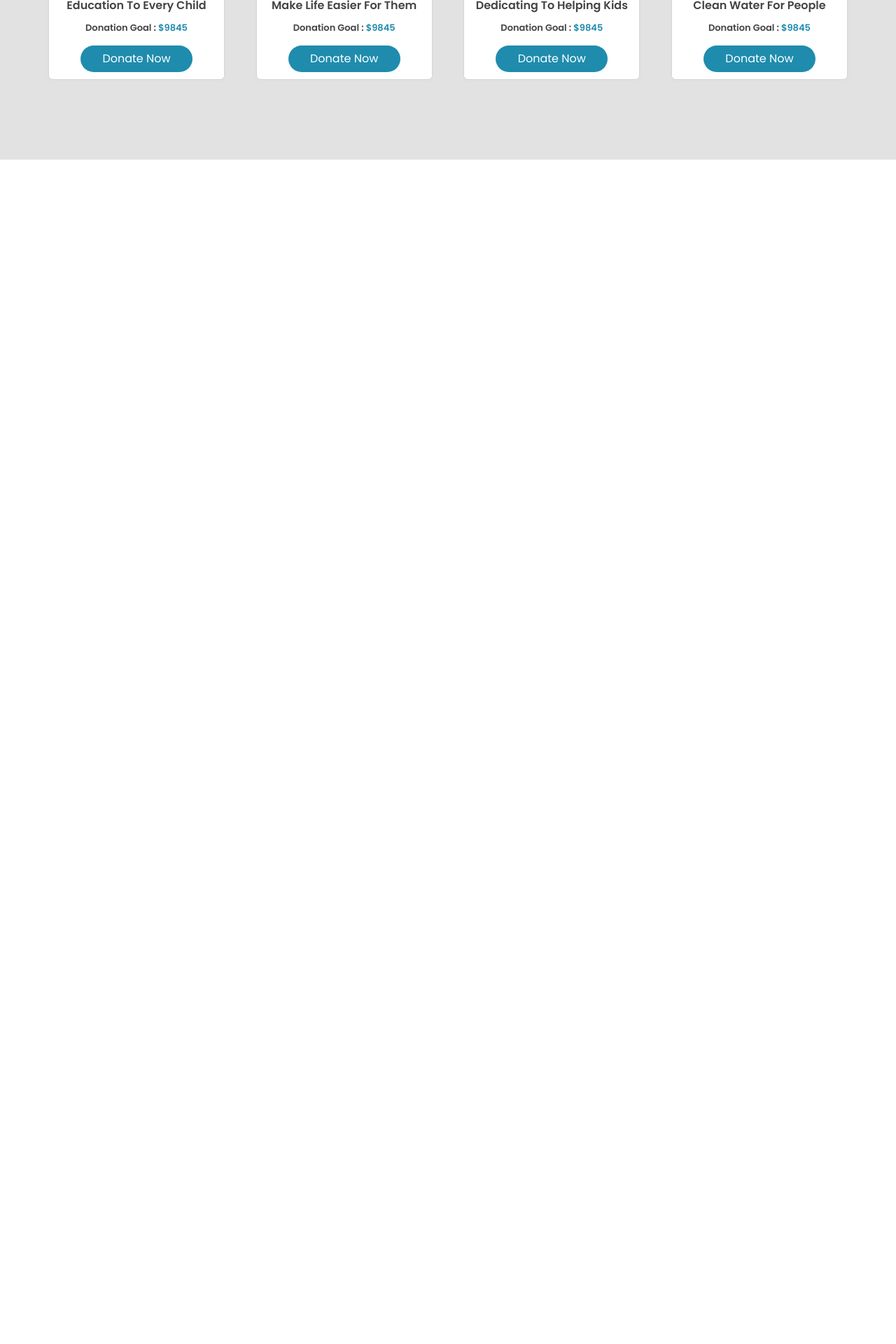
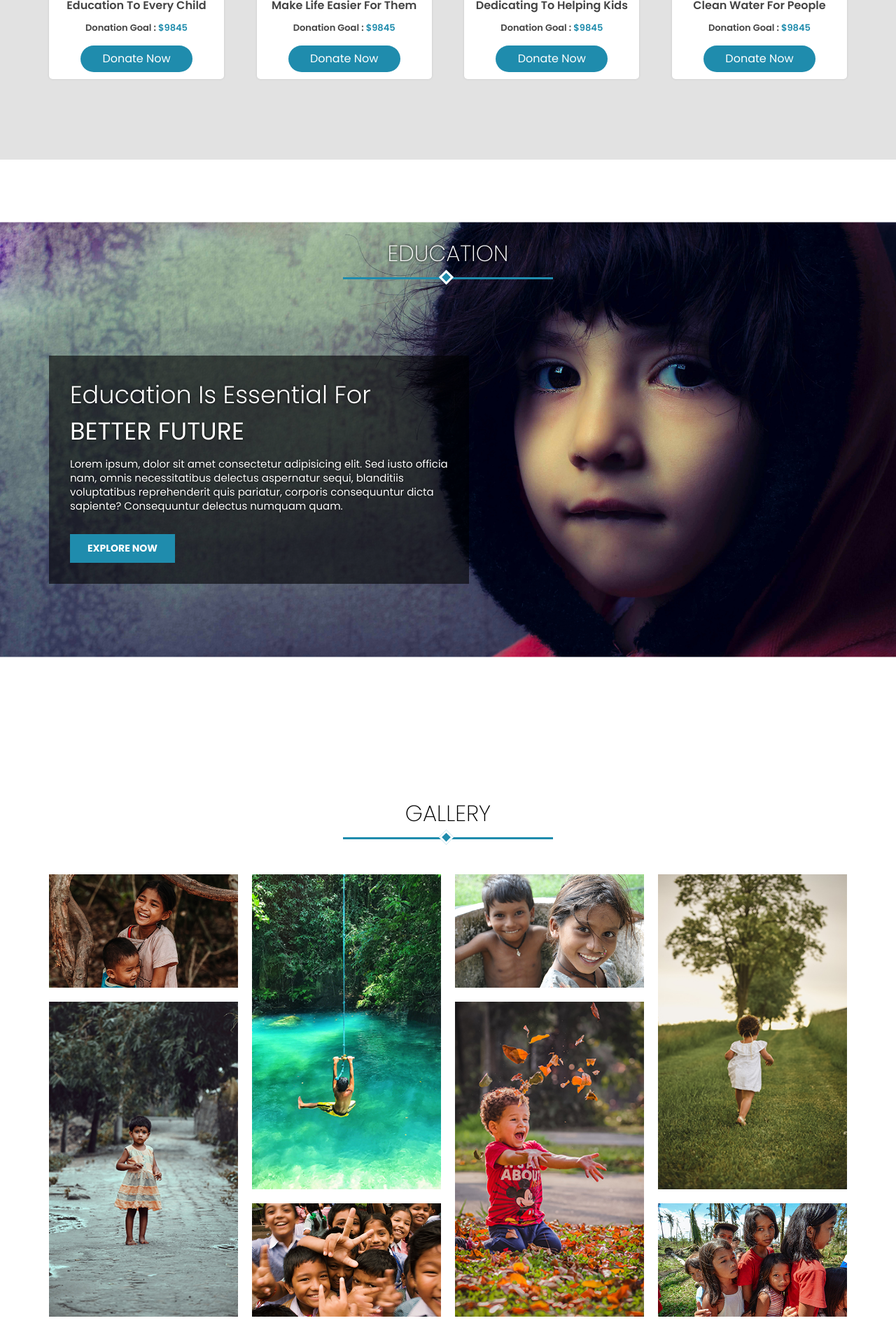
Before and after one commit to TroyMoses/charityApp, a Next.js app: page / in a window 1280 px wide. Shown: the part 2008-3928 px from the top of the page at 70% size. Before the commit the page ends 2236 px from the top, so only its background shows below. Built offline with nearby package versions, Linux system fonts and the light colour scheme.

Commit message:
Gallery prototype page done

```diff
--- a/app/css/style.css
+++ b/app/css/style.css
@@ -322,3 +322,101 @@ header nav ul li .link:hover {
 
 
 /* Program section end */
+
+/* Education section start */
+
+.education {
+    height: 100vh;
+    overflow: hidden;
+    position: relative;
+}
+
+.education .educationImage {
+    position: absolute;
+    top: 50%;
+    left: 50%;
+    width: 100%;
+    transform: translate(-50%, -50%);
+}
+
+.education .sectionTitle {
+    color: #fff;
+    text-shadow: 0 0 4px #000;
+}
+
+.education .educationContainer {
+    position: absolute;
+    background-color: #00000096;
+    width: 600px;
+    top: 35vh;
+    color: #fff;
+    text-shadow: 0 0 3px #000;
+    padding: 30px;
+}
+
+.education .educationContainer h3 {
+    font-size: 35px;
+    font-weight: 300;
+}
+
+
+.education .educationContainer p {
+    font-size: 15px;
+    line-height: 20px;
+    margin: 10px 0 30px;
+}
+
+.education .educationContainer button {
+    background-color: #1f8cad;
+    border: 0;
+    color: #fff;
+    padding: 10px 25px;
+    font-weight: bold;
+    font-size: 14px;
+    outline: none;
+}
+
+/* Education section end */
+
+/* Gallery section starts here */
+
+.gallery .galleryContainer {
+    column-count: 4;
+    column-gap: 20px;
+}
+
+.gallery .galleryContainer .item {
+    position: relative;
+    margin-bottom: 20px;
+    overflow: hidden;
+}
+
+.gallery .galleryContainer Image {
+    width: 100%;
+    display: block;
+    transition: 0.4s;
+}
+
+.gallery .galleryContainer .title {
+    position: absolute;
+    background-color: #efefef;
+    padding: 5px;
+    margin: 5px;
+    border-radius: 5px;
+    font-size: 13px;
+    font-weight: bold;
+    opacity: 0;
+    z-index: 1;
+    transition: 0.4s;
+}
+
+.gallery .galleryContainer .item:hover .title {
+    opacity: 1;
+}
+
+.gallery .galleryContainer .item:hover Image {
+    transform: scale(1.2);
+}
+
+
+/* Gallery section ends here */
--- a/app/page.jsx
+++ b/app/page.jsx
@@ -6,6 +6,17 @@ import axios from 'axios';
 import Image from 'next/image';
 import { useRouter } from 'next/navigation';
 import logoImage from './public/images/logo1.png'
+import bannerImage from './public/images/banner.jpg'
+import videoSrc from './public/video/childrens.mp4'
+import educationImage from './public/images/gallery/8.jpg'
+import galleryImage1 from './public/images/gallery/1.jpg'
+import galleryImage2 from './public/images/gallery/2.jpg'
+import galleryImage3 from './public/images/gallery/3.jpg'
+import galleryImage4 from './public/images/gallery/4.jpg'
+import galleryImage5 from './public/images/gallery/5.jpg'
+import galleryImage6 from './public/images/gallery/6.jpg'
+import galleryImage7 from './public/images/gallery/7.jpg'
+import galleryImage8 from './public/images/gallery/8.jpg'
 
 export default function HomePage() {
 
@@ -124,12 +135,12 @@ export default function HomePage() {
                                     </Link>
                                 </li>
                                 <li>
-                                    <Link href="" className="link">
+                                    <Link href="#educationSection" className="link">
                                         Education
                                     </Link>
                                 </li>
                                 <li>
-                                    <Link href="" className="link">
+                                    <Link href="#gallerySection" className="link">
                                         Gallery
                                     </Link>
                                 </li>
@@ -278,8 +289,111 @@ export default function HomePage() {
             {/* Programs section ends here */}
 
 
+            <section className="education" id="educationSection">
 
+                {/* <video autoPlay loop muted>
+                    <source src={videoSrc} type="video/mp4" />
+                </video> */}
+                <div>
+                    <Image src={bannerImage} alt="An image" className="educationImage"/>
+                </div>
+
+                <div className="container">
+                    <div className="sectionTitle">
+                        Education
+                    </div>
+
+                    <div className="educationContainer">
+                        <h3>
+                            Education Is Essential For <br />
+                            <strong> BETTER FUTURE</strong>
+                        </h3>
+                        <p>
+                            Lorem ipsum, dolor sit amet consectetur adipisicing elit. Sed iusto officia nam, omnis necessitatibus delectus aspernatur sequi, blanditiis voluptatibus reprehenderit quis pariatur, corporis consequuntur dicta sapiente? Consequuntur delectus numquam quam.
+                        </p>
+                        <button>EXPLORE NOW</button>
+                    </div>
+                </div>
+            </section>
             {/* Education section ends here */}
+
+            <section className="gallery" id="gallerySection">
+                <div className="container">
+                    <div className="sectionTitle">
+                        Gallery
+                    </div>
+
+                    <div className="galleryContainer">
+
+                        <div className="item">
+                            <span className="title">
+                                Image Title
+                            </span>
+                            <Image src={galleryImage1}/>
+                        </div>
+                        {/* Item ends here */}
+
+                        <div className="item">
+                            <span className="title">
+                                Image Title
+                            </span>
+                            <Image src={galleryImage2}/>
+                        </div>
+                        {/* Item ends here */}
+
+                        <div className="item">
+                            <span className="title">
+                                Image Title
+                            </span>
+                            <Image src={galleryImage3}/>
+                        </div>
+                        {/* Item ends here */}
+
+                        <div className="item">
+                            <span className="title">
+                                Image Title
+                            </span>
+                            <Image src={galleryImage4}/>
+                        </div>
+                        {/* Item ends here */}
+
+                        <div className="item">
+                            <span className="title">
+                                Image Title
+                            </span>
+                            <Image src={galleryImage5}/>
+                        </div>
+                        {/* Item ends here */}
+
+                        <div className="item">
+                            <span className="title">
+                                Image Title
+                            </span>
+                            <Image src={galleryImage6}/>
+                        </div>
+                        {/* Item ends here */}
+
+                        <div className="item">
+                            <span className="title">
+                                Image Title
+                            </span>
+                            <Image src={galleryImage7}/>
+                        </div>
+                        {/* Item ends here */}
+
+                        <div className="item">
+                            <span className="title">
+                                Image Title
+                            </span>
+                            <Image src={galleryImage8}/>
+                        </div>
+                        {/* Item ends here */}
+
+                    </div>
+
+                </div>
+            </section>
+            {/* Gallery section ends here */}
 
         </div>
     )
--- a/next.config.js
+++ b/next.config.js
@@ -1,4 +1,15 @@
 /** @type {import('next').NextConfig} */
-const nextConfig = {}
+const nextConfig = {
+    // ... other configurations (if any)
 
-module.exports = nextConfig
+    webpack: (config, { isServer }) => {
+      config.module.rules.push({
+        test: /\.(mp4)$/,
+        use: 'file-loader',
+      });
+
+      return config;
+    },
+  };
+
+  module.exports = nextConfig;
--- a/package.json
+++ b/package.json
@@ -31,6 +31,7 @@
   },
   "devDependencies": {
     "@types/react": "18.2.15",
+    "file-loader": "^6.2.0",
     "typescript": "5.1.6"
   }
 }
```
Also changed, not shown: 1 other file (tests, documents, lock files or other folders).
